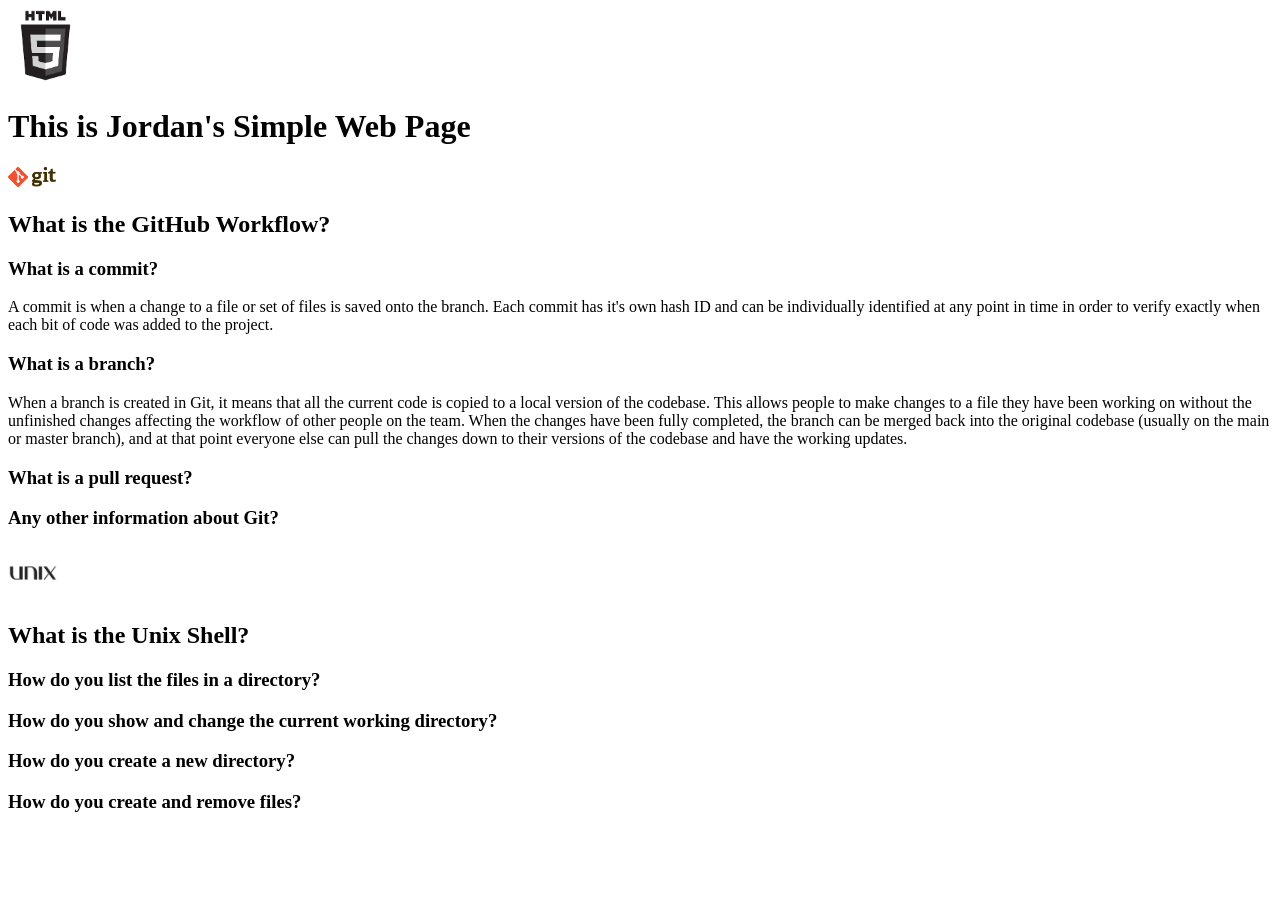
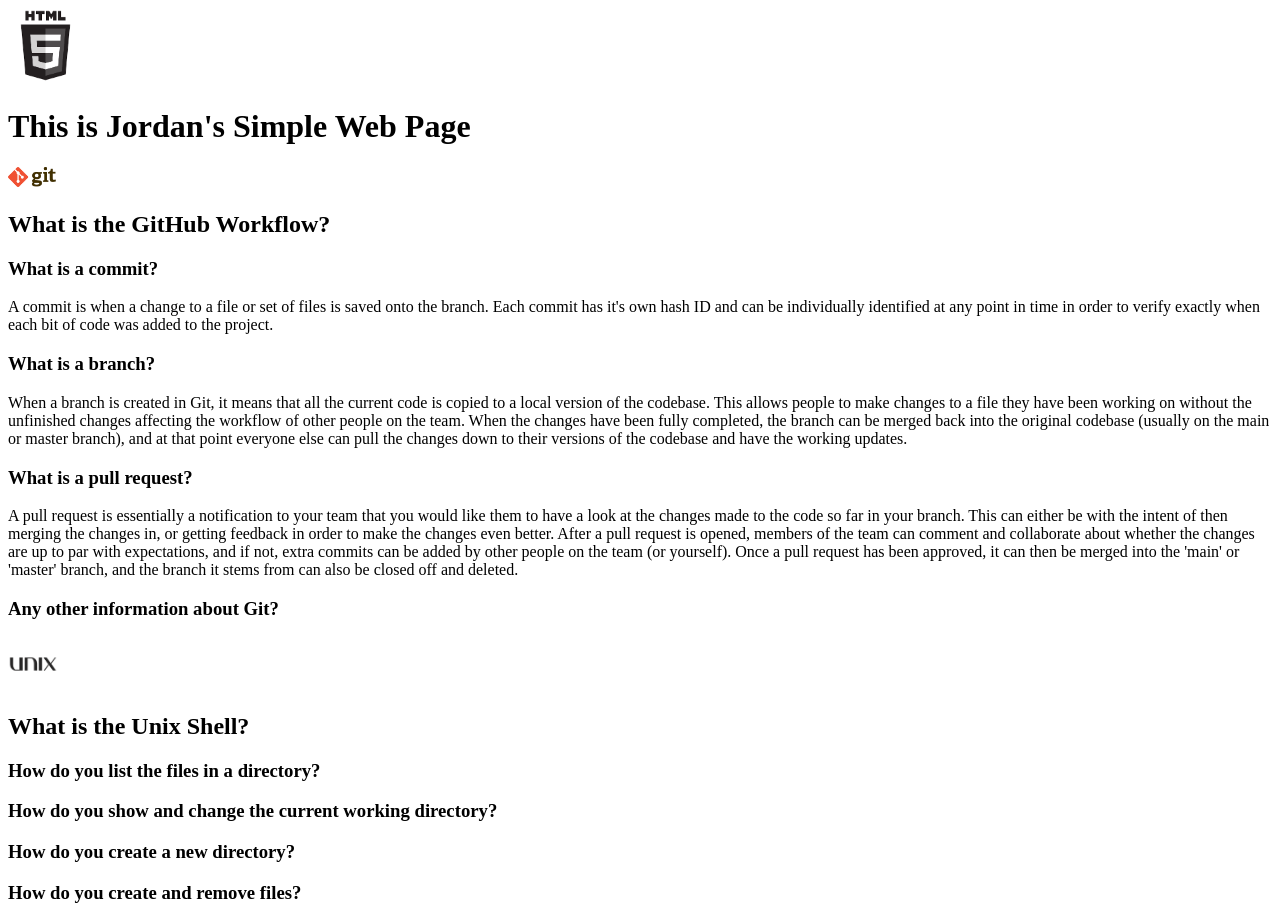
Before and after one commit to Jordan6271/bootcamp-project-week1, a plain HTML site: page index.html in a window 1280 px wide. Before the commit the page ends 832 px from the top, so only its background shows below. Drawn offline with Linux system fonts and the light colour scheme.

Commit message:
Add definiton of pull request

```diff
--- a/index.html
+++ b/index.html
@@ -14,6 +14,7 @@
                 <h3>What is a branch?</h3>
                 <p>When a branch is created in Git, it means that all the current code is copied to a local version of the codebase. This allows people to make changes to a file they have been working on without the unfinished changes affecting the workflow of other people on the team. When the changes have been fully completed, the branch can be merged back into the original codebase (usually on the main or master branch), and at that point everyone else can pull the changes down to their versions of the codebase and have the working updates.</p>
                 <h3>What is a pull request?</h3>
+                <p>A pull request is essentially a notification to your team that you would like them to have a look at the changes made to the code so far in your branch. This can either be with the intent of then merging the changes in, or getting feedback in order to make the changes even better. After a pull request is opened, members of the team can comment and collaborate about whether the changes are up to par with expectations, and if not, extra commits can be added by other people on the team (or yourself). Once a pull request has been approved, it can then be merged into the 'main' or 'master' branch, and the branch it stems from can also be closed off and deleted.</p>
                 <h3>Any other information about Git?</h3>
 
             <img src="/images/unix-logo.png" alt="The Unix logo" height="50px">
```
